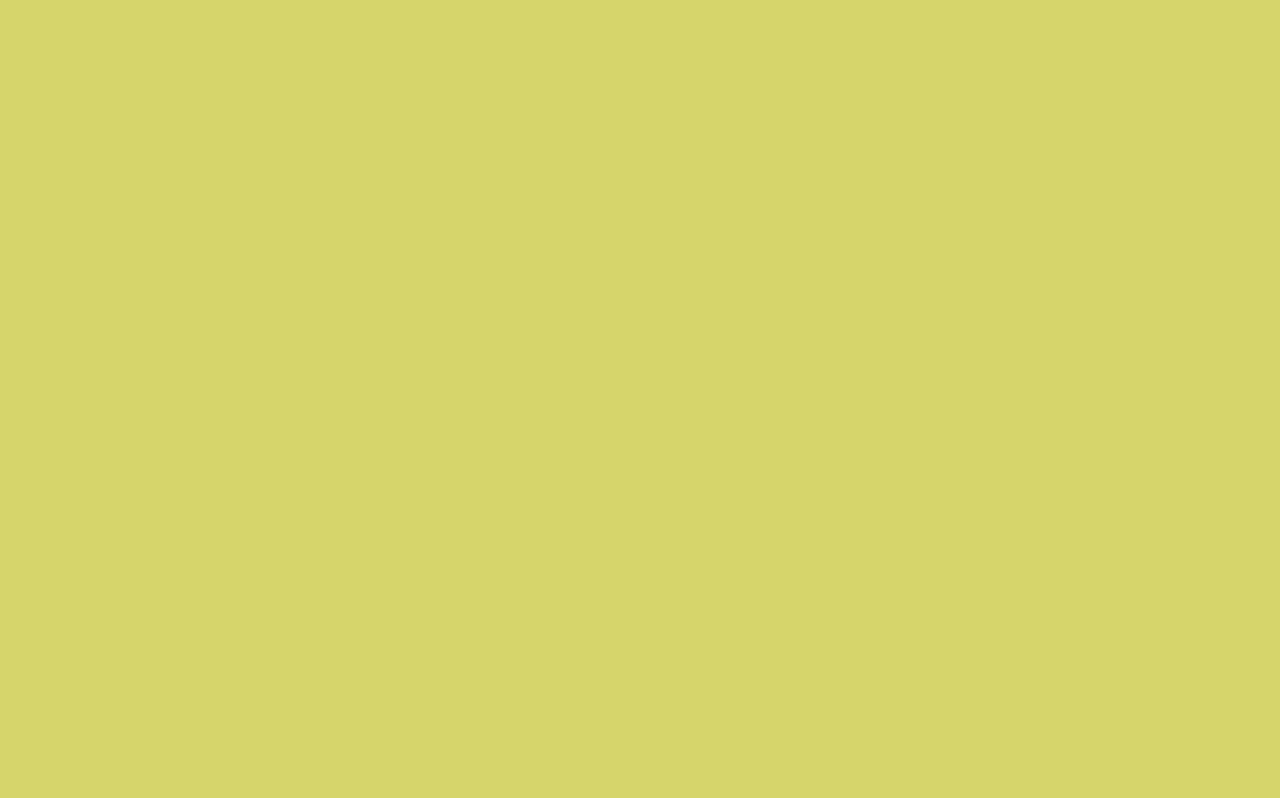
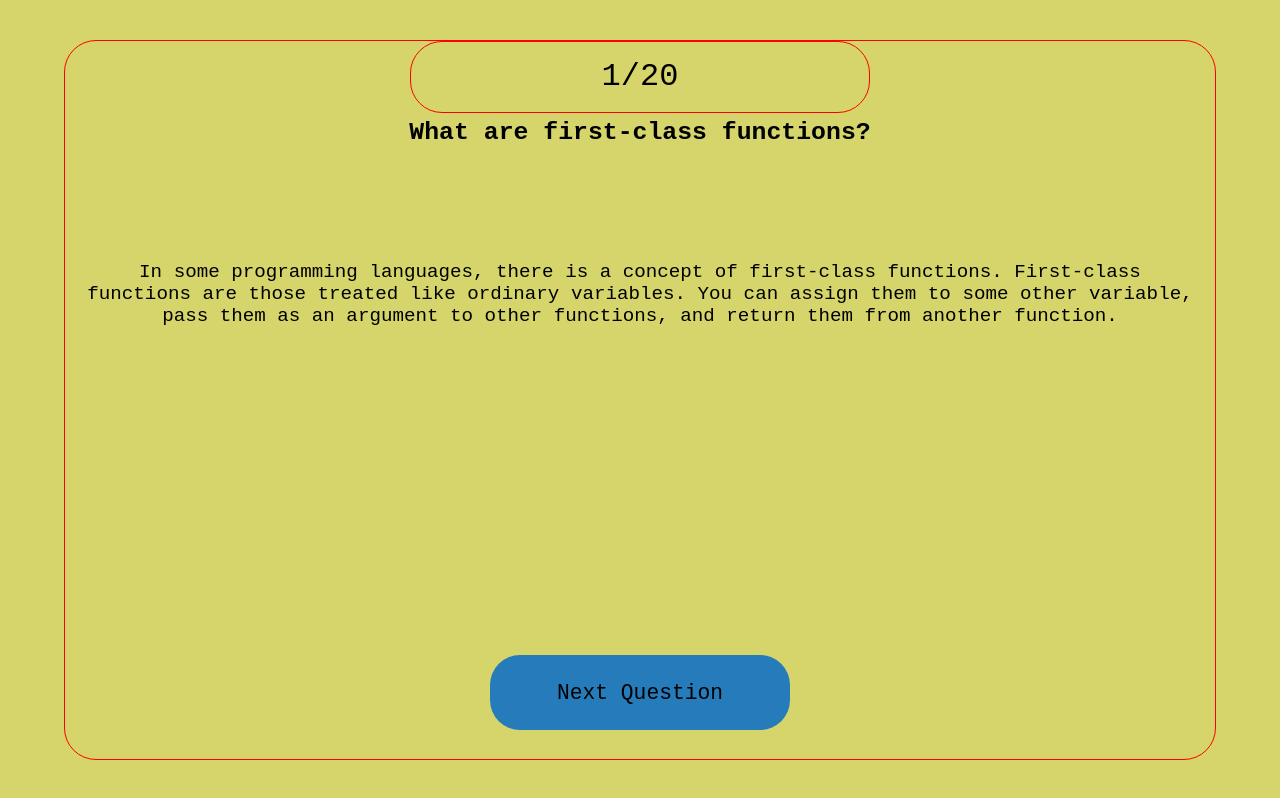
Before and after one commit to rafal19987/Secret-Project, a React (Create React App) app: page /questions in a window 1280 px wide. Before the commit this address had no page. Built offline with nearby package versions, Linux system fonts and the light colour scheme.

Commit message:
Feat: Add question Page

```diff
--- a/src/App.jsx
+++ b/src/App.jsx
@@ -1,12 +1,14 @@
 import React from 'react';
 import { Routes, Route } from 'react-router-dom';
 import Home from './pages/Home/Home';
+import QuestionsPage from './pages/QuestionsPage/QuestionsPage';
 
 const App = () => {
   return (
     <>
       <Routes>
         <Route path="/" element={<Home />}></Route>
+        <Route path="/questions" element={<QuestionsPage />}></Route>
       </Routes>
     </>
   );
--- a/src/components/Button/Button.jsx
+++ b/src/components/Button/Button.jsx
@@ -1,8 +1,17 @@
 import React from 'react';
+import PropTypes from 'prop-types';
 import './Button.scss';
 
-const Button = () => {
-  return <button className="btn">Start</button>;
+const Button = (props) => {
+  return (
+    <button {...props} className="btn">
+      {props.btnText}
+    </button>
+  );
+};
+
+Button.propTypes = {
+  btnText: PropTypes.string
 };
 
 export default Button;
--- /dev/null
+++ b/src/components/Counter/Counter.jsx
@@ -0,0 +1,12 @@
+import React from 'react';
+import PropTypes from 'prop-types';
+import './Counter.scss';
+
+const Counter = ({ value }) => {
+  return <div className="counter">{value}</div>;
+};
+
+Counter.propTypes = {
+  value: PropTypes.string
+};
+export default Counter;
--- /dev/null
+++ b/src/components/Counter/Counter.scss
@@ -0,0 +1,11 @@
+.counter {
+  display: flex;
+  align-items: center;
+  justify-content: center;
+  border: 1px solid red;
+  width: 40%;
+  height: 10%;
+  font-weight: 400;
+  font-size: 2rem;
+  border-radius: 32px;
+}
--- /dev/null
+++ b/src/components/QuestionBody/QuestionBody.jsx
@@ -0,0 +1,22 @@
+import React from 'react';
+import './QuestionBody.scss';
+import PropTypes from 'prop-types';
+import Counter from '../../components/Counter/Counter';
+import { questionsWithAnswers } from '../../data/questionsWithAnswers';
+
+const QuestionBody = ({ index }) => {
+  console.log(questionsWithAnswers[index].question);
+  return (
+    <>
+      <Counter value={`${index + 1}/${questionsWithAnswers.length}`} />
+      <h1 className={'question'}>{questionsWithAnswers[index].question}</h1>
+      <p className={'answer'}>{questionsWithAnswers[index].answer}</p>
+    </>
+  );
+};
+
+QuestionBody.propTypes = {
+  index: PropTypes.number
+};
+
+export default QuestionBody;
--- /dev/null
+++ b/src/components/QuestionBody/QuestionBody.scss
@@ -0,0 +1,15 @@
+.question {
+  font-size: 1.55rem; // 28px
+  width: 100%;
+  height: 20%;
+  padding: 5px 20px;
+  text-align: center;
+}
+
+.answer {
+  font-size: 1.2rem; // 24px
+  text-align: center;
+  width: 100%;
+  height: 50%;
+  padding: 5px 20px;
+}
--- /dev/null
+++ b/src/data/questionsWithAnswers.js
@@ -0,0 +1,102 @@
+export const questionsWithAnswers = [
+  {
+    question: 'What are first-class functions?',
+    answer:
+      'In some programming languages, there is a concept of first-class functions. First-class functions are those treated like ordinary variables. You can assign them to some other variable, pass them as an argument to other functions, and return them from another function.'
+  },
+  {
+    question: 'What are the function statements and function expressions?',
+    answer:
+      'When a function gets created using the function keyword, it’s called a function statement. Assigning a function to a variable is a function expression.'
+  },
+  {
+    question: 'What are first-order functions?',
+    answer:
+      'A first-order function does not take another function as an argument or return a function.'
+  },
+  {
+    question: 'What are higher-order functions?',
+    answer:
+      'Higher-order functions can accept a function as an argument or return a function as a result.'
+  },
+  {
+    question: 'What are pure functions?',
+    answer:
+      'Pure functions are those whose return values only depend on the arguments they receive. We get the same return value if we call a pure function with the same arguments.'
+  },
+  {
+    question: 'What is function currying?',
+    answer:
+      'Function currying is a process in which we convert a function with multiple parameters to a chain of functions with a single parameter.'
+  },
+  {
+    question: 'What is prototype chaining?',
+    answer:
+      'Prototype chaining is the process of building new objects from old ones. Essentially, it’s like inheritance in a class-based language.'
+  },
+  {
+    question: 'What is the difference between the null and the undefined values?',
+    answer:
+      'Variables get assigned a null value to indicate they are declared and assigned but don’t point to anything. A undefined variable is declared but not initialized.'
+  },
+  {
+    question: 'What is a strict mode in javascript?',
+    answer:
+      'ECMAScript 5 introduced a strict mode that executed the programs and functions strictly. To use strict mode, we write "use strict"; on the top of our JavaScript file.'
+  },
+  {
+    question: 'What is the difference between == and ===?',
+    answer:
+      'The == operator is also called a type-converting equality check operator. When we compare values of different data types, it attempts to do type conversions before checking the equality. The === operator is also called a strict equality operator. JavaScript engine will make no type conversions in this case.'
+  },
+  {
+    question: 'What are arrow functions?',
+    answer:
+      'An arrow function is a compact way of declaring a function. Functions declared using arrow syntax don’t have this, arguments bindings. First-class cannot use these functions to create a class constructor.'
+  },
+  {
+    question: 'What is JSON?',
+    answer:
+      'JSON stands for JavaScript Object Notation. It stores data in a format similar to JavaScript objects'
+  },
+  {
+    question: 'What is hoisting?',
+    answer:
+      'Hoisting is the process by which the JavaScript engine sets aside memory for variables, functions, and classes to give the impression that they are at the top of the code.'
+  },
+  {
+    question: 'What is memorization?',
+    answer:
+      'Memorization is a technique that saves calculated results to improve a function’s efficiency. The arguments given to the function serve as the cache object’s key. If a key is present, the function returns the result immediately. Otherwise, the function computes the result, saves it in the cache, and returns it.'
+  },
+  {
+    question: 'What are closures?',
+    answer:
+      'A function bound to its immediate surroundings creates a closure. Essentially, a function defined inside another function is a closure. The variables and operations of the outer function are accessible to the inner function.'
+  },
+  {
+    question: 'What is scope in JavaScript?',
+    answer:
+      'A scope is a code section allowing us to access specific variables and functions. It determines the visibility of variables and functions. Variables and functions declared within a particular scope cannot be accessible outside the scope.'
+  },
+  {
+    question: 'What is the difference between local storage and session storage?',
+    answer:
+      'Both local storage and session storage store data. Local storage persists the data even when we close the browser. In contrast, session storage removes the data when we close the browser tab.'
+  },
+  {
+    question: 'What is a JavaScript promise?',
+    answer:
+      'A promise is a JavaScript object that may or may not produce a value in the future. In other words, the promise object yields a single value when resolved. A promise object can have one of three states: pending, fulfilled, and rejected.'
+  },
+  {
+    question: 'What is a callback function?',
+    answer:
+      'A function passed as an argument to some other function is a callback function. We will invoke the callback function within the function to accomplish the desired result.'
+  },
+  {
+    question: 'What is callback hell?',
+    answer:
+      'Callback Hell is a pattern that consists of multiple nested callback functions. It is an anti-pattern because the code is hard to read and modify.'
+  }
+];
--- a/src/pages/Home/Home.jsx
+++ b/src/pages/Home/Home.jsx
@@ -1,10 +1,11 @@
 import React from 'react';
+import { Link } from 'react-router-dom';
 import Button from '../../components/Button/Button';
 import './Home.scss';
 
 const Home = () => {
   return (
-    <div className="container">
+    <div className="homeWrapper">
       <h1>This is JS interview questions App</h1>
       <p>You can improve your knowleage trying to qnsware for all questions.</p>
       <p>
@@ -12,7 +13,9 @@ const Home = () => {
         train and makes you gigaChad
       </p>
       <p>For start click the button below</p>
-      <Button />
+      <Link to="/questions">
+        <Button btnText={'Start'} />
+      </Link>
     </div>
   );
 };
--- a/src/pages/Home/Home.scss
+++ b/src/pages/Home/Home.scss
@@ -1,4 +1,4 @@
-.container {
+.homeWrapper {
   display: flex;
   flex-direction: column;
   align-items: center;
@@ -6,12 +6,12 @@
   height: 100%;
 }
 
-.container h1 {
+.homeWrapper h1 {
   padding: 20px 20px;
   text-align: center;
 }
 
-.container p {
+.homeWrapper p {
   padding: 0 20px;
   margin-top: 30px;
   text-align: center;
--- /dev/null
+++ b/src/pages/QuestionsPage/QuestionsPage.jsx
@@ -0,0 +1,26 @@
+import React, { useState } from 'react';
+import Button from '../../components/Button/Button';
+import './QuestionsPage.scss';
+import QuestionBody from '../../components/QuestionBody/QuestionBody';
+import { questionsWithAnswers } from '../../data/questionsWithAnswers';
+
+const QuestionsPage = () => {
+  let [questionIndex, setQuestionIndex] = useState(0);
+  const nextQuestionHandle = () => {
+    setQuestionIndex(questionIndex + 1);
+  };
+
+  return (
+    <div className="questionPage">
+      {questionIndex < questionsWithAnswers.length - 1 ? (
+        <QuestionBody index={questionIndex} />
+      ) : (
+        <h1>Brak</h1>
+      )}
+
+      <Button onClick={() => nextQuestionHandle()} btnText={'Next Question'} />
+    </div>
+  );
+};
+
+export default QuestionsPage;
--- /dev/null
+++ b/src/pages/QuestionsPage/QuestionsPage.scss
@@ -0,0 +1,9 @@
+.questionPage {
+  display: flex;
+  flex-direction: column;
+  align-items: center;
+  border: 1px solid red;
+  height: 90vh;
+  width: 90vw;
+  border-radius: 32px;
+}
--- a/src/sass/_global.scss
+++ b/src/sass/_global.scss
@@ -20,6 +20,7 @@ button {
 // Basic styles for mobile
 
 body {
+  overflow-x: hidden;
   display: flex;
   align-items: center;
   justify-content: center;
```
